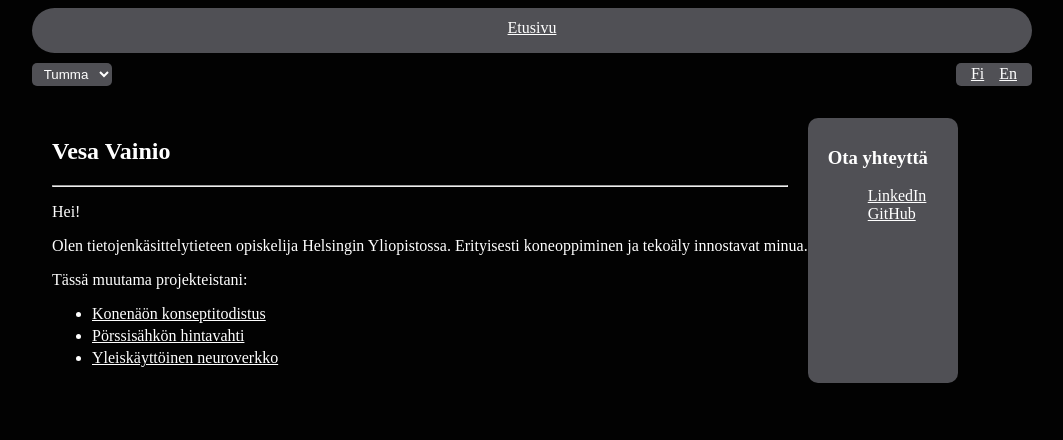
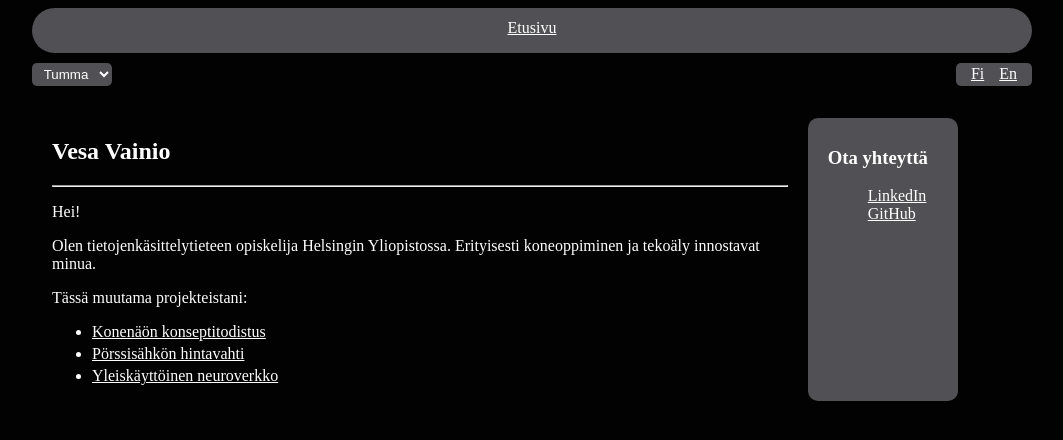
Before and after one commit to vainiovesa/mywebsite, a Flask app: page / in a window 1280 px wide. Shown: the top 440 px of the page, without its empty margins (108-1171 px from the left). Run offline with Flask 3, Linux system fonts and the light colour scheme.

Commit message:
Tidy up index page

```diff
--- a/static/main.css
+++ b/static/main.css
@@ -162,6 +162,10 @@ main {
   padding-left: 20px;
 }
 
+content-index main p, content-index main li {
+  max-width: 95%;
+}
+
 main li {
   margin-bottom: 4px;
 }
```
